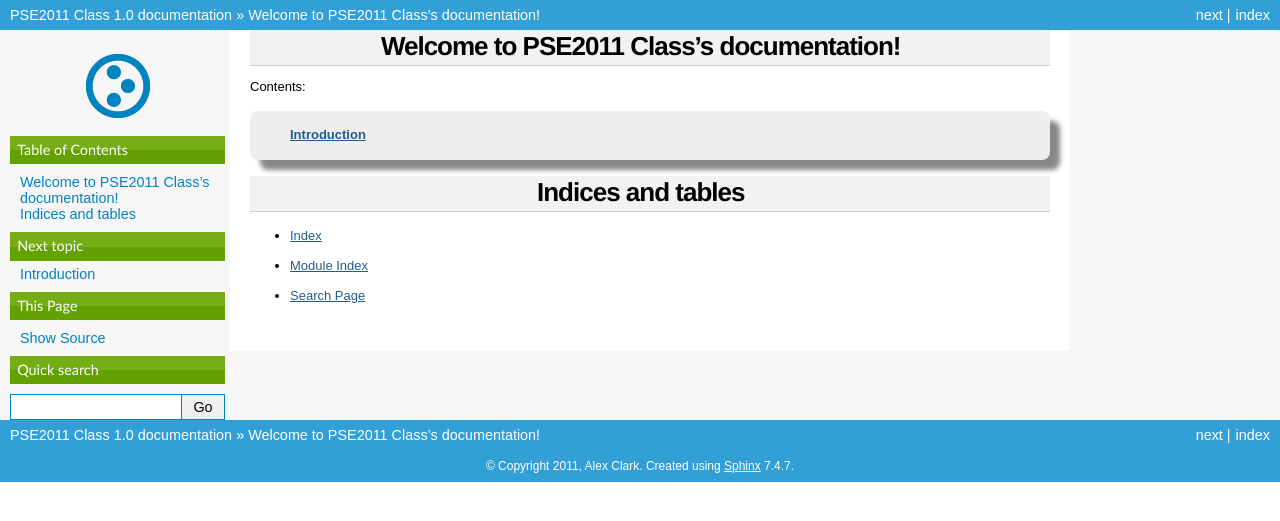
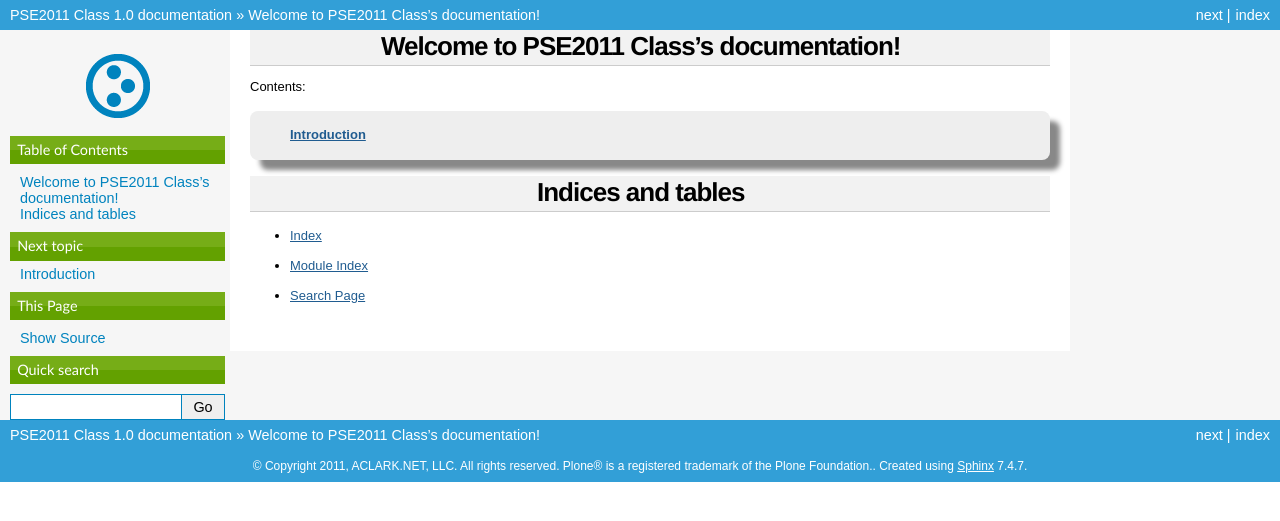
Before and after one commit to aclark4life/PSE2011, a Sphinx documentation site: the page built from pse2011/docs/index.rst, in a window 1280 px wide. Shown: the top 521 px of the page. Built offline with Sphinx 7.4.7, drawn with Linux system fonts in a browser that asks for light colours.

Commit message:
Change legalese a bit

```diff
--- a/pse2011/docs/conf.py
+++ b/pse2011/docs/conf.py
@@ -41,7 +41,7 @@
 
 # General information about the project.
 project = u'PSE2011 Class'
-copyright = u'2011, Alex Clark'
+copyright = u'2011, ACLARK.NET, LLC. All rights reserved. Plone® is a registered trademark of the Plone Foundation.'
 
 # The version info for the project you're documenting, acts as replacement for
 # |version| and |release|, also used in various other places throughout the
```
